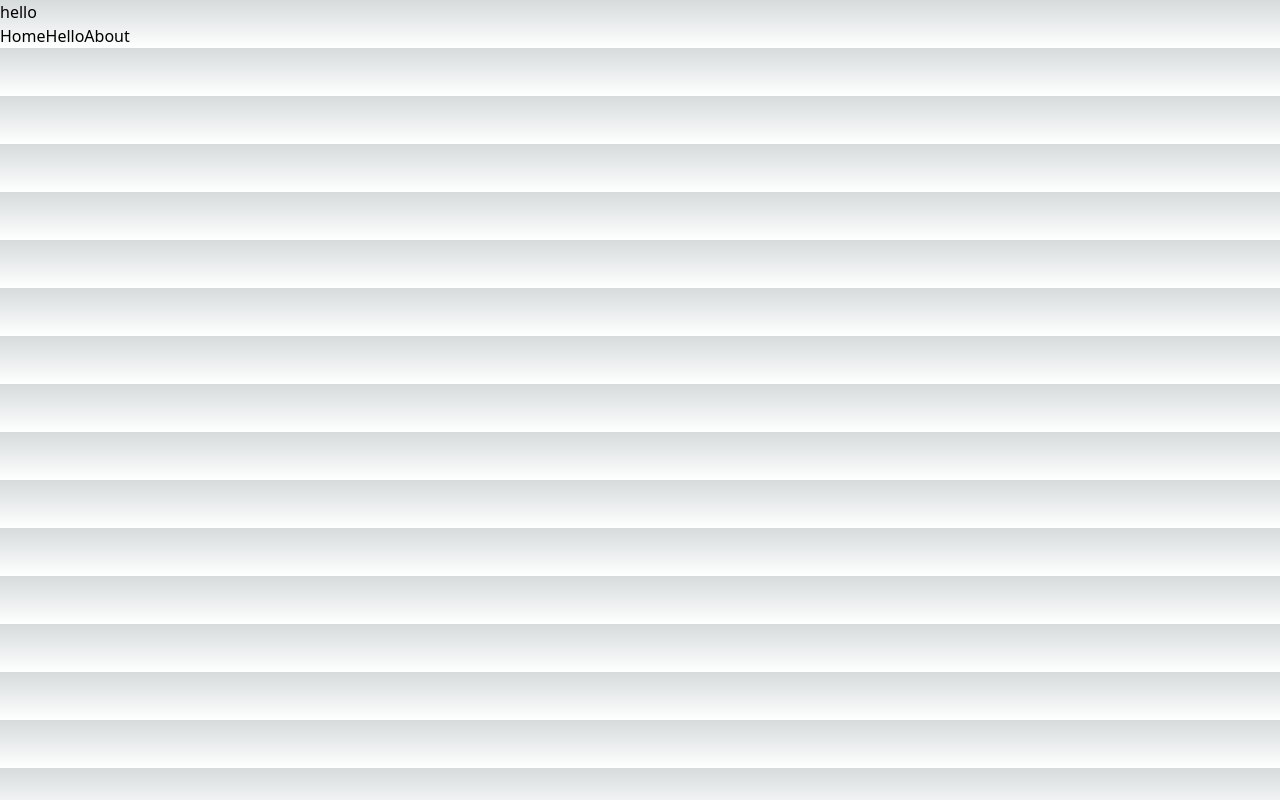
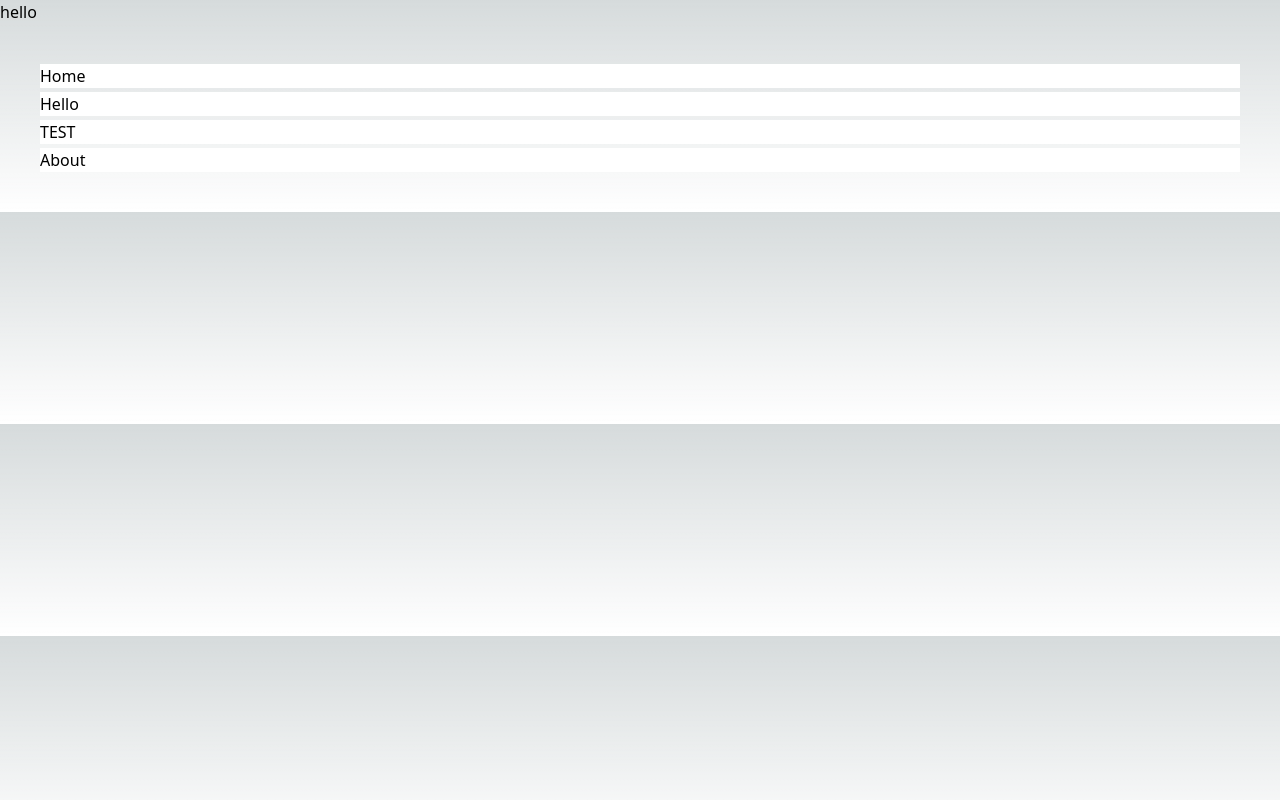
Before and after one commit to Nishant-Pall/next-prac, a Next.js app: page /home in a window 1280 px wide. Built offline with nearby package versions, Linux system fonts and the light colour scheme.

Commit message:
add routing

```diff
--- /dev/null
+++ b/src/pages/blog/hello/test.jsx
@@ -0,0 +1,5 @@
+const Test = () => {
+	return <div>Test</div>;
+};
+
+export default Test;
--- a/src/pages/home/index.jsx
+++ b/src/pages/home/index.jsx
@@ -4,9 +4,20 @@ export default function Home() {
 	return (
 		<main>
 			<h1>hello</h1>
-			<Link href="/">Home</Link>
-			<Link href="/blog/hello">Hello</Link>
-			<Link href="/about">About</Link>
+			<div className="flex flex-col gap-1 p-10">
+				<Link href="/" className="bg-white text-black">
+					Home
+				</Link>
+				<Link className="bg-white text-black" href="/blog/hello">
+					Hello
+				</Link>
+				<Link className="bg-white text-black" href="/blog/hello/test">
+					TEST
+				</Link>
+				<Link className="bg-white text-black" href="/about">
+					About
+				</Link>
+			</div>
 		</main>
 	);
 }
```
